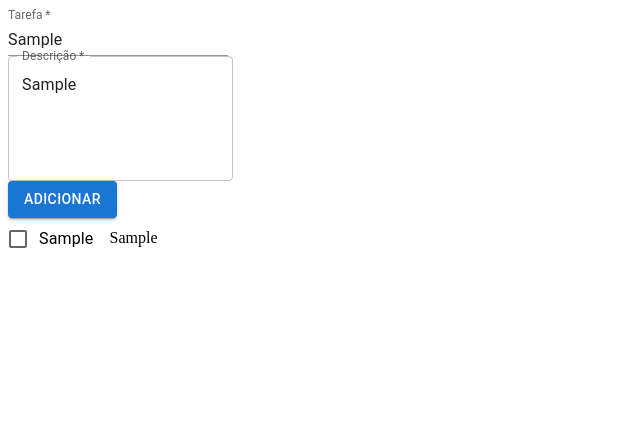
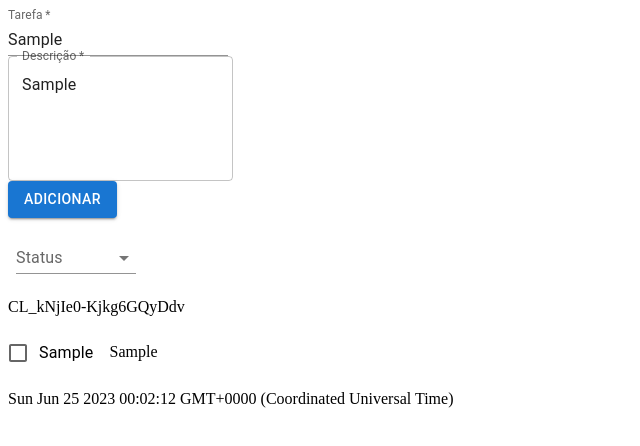
Before and after one commit to Carolbrandes/TodoApp-React-Redux, a React (Vite) app: page / in a window 1280 px wide. Both pictures are taken after typing "Sample", "Sample" into the empty fields and a click on the button "ADICIONAR". Shown: the top 446 px of the page, without its empty margins (0-640 px from the left). Built offline with nearby package versions, Linux system fonts and the light colour scheme.

Commit message:
todos filter by status

```diff
--- a/src/components/Form/index.tsx
+++ b/src/components/Form/index.tsx
@@ -17,7 +17,7 @@ class Form extends React.Component {
     state = {
         name: '',
         description: '',
-        isConcluded: false
+        status: 'p'
     }
 
 
@@ -31,7 +31,7 @@ class Form extends React.Component {
     }
 
     handleClick = () => {
-        this.props.addTodo({...this.state, id: nanoid()})
+        this.props.addTodo({...this.state, id: nanoid(), date: `${new Date}`})
     }
 
     render() {
--- a/src/components/TodoList/Todo/index.tsx
+++ b/src/components/TodoList/Todo/index.tsx
@@ -10,7 +10,7 @@ const mapDispatchToProps = (dispatch: any) => ({
 
 class Todo extends React.Component {
     state = {
-        isConcluded: this.props.isConcluded
+        isConcluded: this.props.status == 'p' ? false : true
     }
 
     // componentDidUpdate(){
@@ -28,6 +28,7 @@ class Todo extends React.Component {
 
         return (
             <div>
+                <p>{this.props.id}</p>
                 <S.CheckboxWrapper
                     value={this.state.isConcluded}
                     control={<Checkbox />}
@@ -39,6 +40,9 @@ class Todo extends React.Component {
 
                 <S.Description isConcluded={this.state.isConcluded}>{this.props.description}</S.Description>
 
+                <p>{this.props.date}</p>
+
+
             </div>
         )
     }
--- a/src/components/TodoList/index.tsx
+++ b/src/components/TodoList/index.tsx
@@ -2,6 +2,11 @@ import { ITodo } from '@types/index'
 import React from 'react'
 import { connect } from 'react-redux'
 import Todo from './Todo'
+import InputLabel from '@mui/material/InputLabel';
+import MenuItem from '@mui/material/MenuItem';
+import FormControl from '@mui/material/FormControl';
+import Select, { SelectChangeEvent } from '@mui/material/Select';
+
 
 const mapStateToProps = (state: any) => {
     return {
@@ -10,16 +15,54 @@ const mapStateToProps = (state: any) => {
 }
 
 class TodoList extends React.Component {
+    state = {
+        status: ''
+    }
 
+    handleStatus = (event: any) => {
+        this.setState({
+            status: event.target.value
+        })
+    }
+
+    todosWithFilter = (todos: any) => {
+            return todos.filter((todo: any) => todo.status == this.state.status)
+    }
+
+    mytodos = (todos: any) => {
+       if(this.state.status) return this.todosWithFilter(todos)
+       return todos
+    }
 
     render() {
         const { todos } = this.props
+
+
         return (
             <div>
+                <FormControl variant="standard" sx={{ m: 1, minWidth: 120 }}>
+                    <InputLabel id="status">Status</InputLabel>
+                    <Select
+                        labelId="status"
+                        id="status"
+                        value={this.state.status}
+                        onChange={this.handleStatus}
+                        label="Status"
+                    >
+                        <MenuItem value="">
+                            <em>Todos</em>
+                        </MenuItem>
+                        <MenuItem value="p">Pendentes</MenuItem>
+                        <MenuItem value="c">Concluídos</MenuItem>
+
+                    </Select>
+                </FormControl>
 
                 {
                     todos?.length ? (
-                        todos.map(({ id, name, description, isConcluded }: ITodo) => <Todo key={id} id={id} name={name} description={description} isConcluded={isConcluded} />)
+                        this.mytodos(todos).map(({ id, name, description, status, date }: any) => (
+                            <Todo key={id} id={id} name={name} description={description} status={status} date={date} />
+                        ))
                     ) : (<p>Nenhuma tarefa cadastrada</p>)
                 }
 
--- a/src/types/index.ts
+++ b/src/types/index.ts
@@ -2,5 +2,6 @@ export interface ITodo {
     id: string
     name: string
     description: string
-    isConcluded: boolean
+    status: string
+    date: string
 }
```
